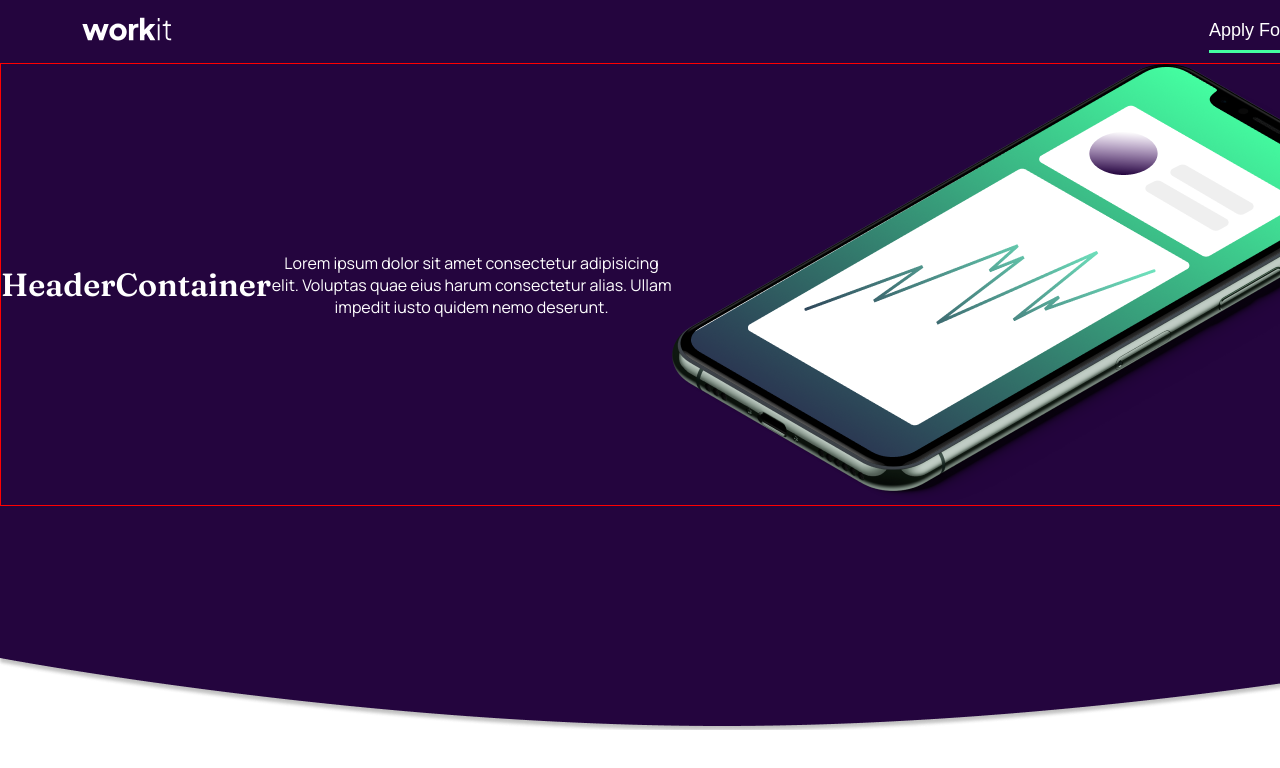
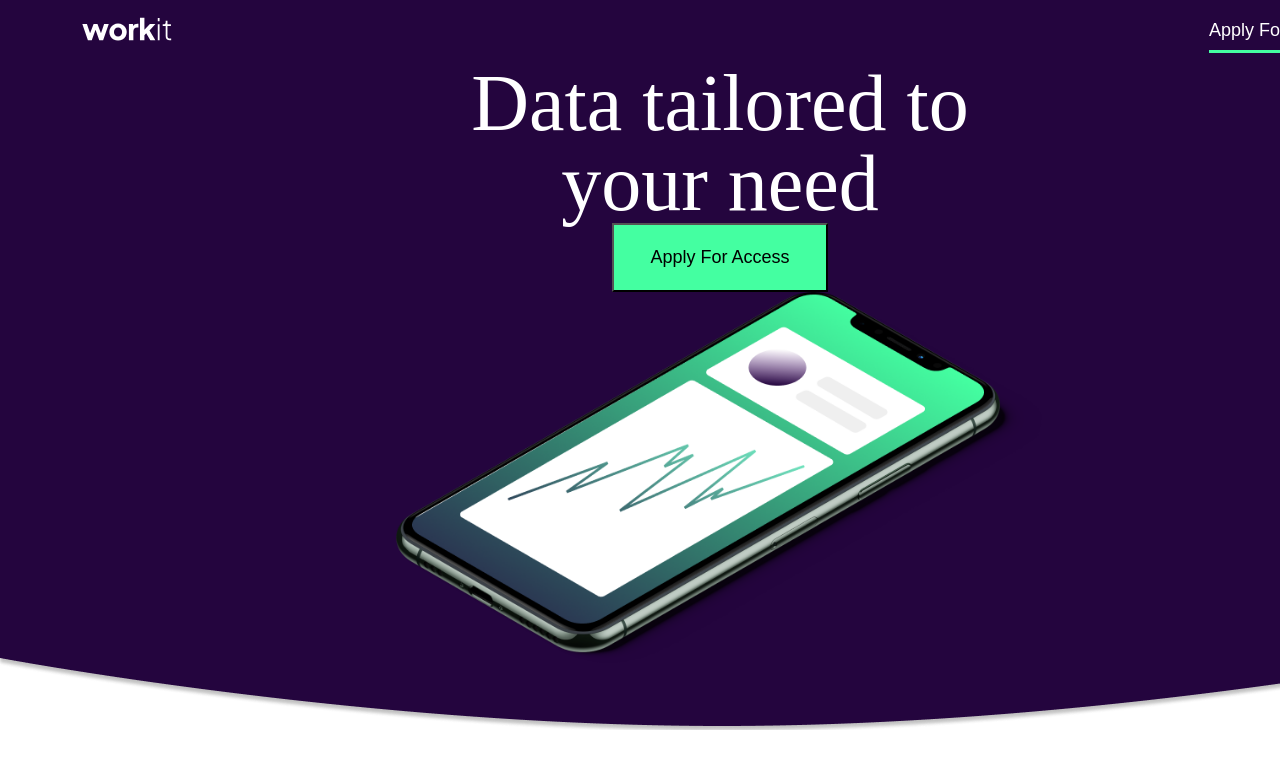
Before and after one commit to PiriyaLapa/workit-landing-page, a React (Create React App) app: page / in a window 1280 px wide. Shown: the top 768 px of the page. Built offline with nearby package versions, Linux system fonts and the light colour scheme.

Commit message:
update header

```diff
--- a/src/Components/ButtonComponents.tsx
+++ b/src/Components/ButtonComponents.tsx
@@ -14,7 +14,7 @@ const StylePrimaryBtn = styled.button<{ theme: typeof theme }>`
     background-color: ${(props) => props.theme.darkPurpleColor};
     color: ${(props) => props.theme.EncaplyptusColor};
     border: 1px solid ${(props) => props.theme.EncaplyptusColor};
-    transition: 0.4s;
+    transition: 0.5s;
   }
 `;
 
--- a/src/Components/Header.tsx
+++ b/src/Components/Header.tsx
@@ -3,8 +3,9 @@ import styled from "styled-components";
 import { theme } from "../utility";
 import Navbar from "./Navbar";
 import ImgContainer from "../assets/Rectangle.png";
-import HeroImgSource from '../assets/moblie.png';
+import HeroImgSource from "../assets/moblie.png";
 import { HeroImg } from "./ImgHero";
+import { PrimaryBtn } from "./ButtonComponents";
 
 const HeaderContainer = styled.div<{
   theme: typeof theme;
@@ -21,11 +22,21 @@ const HeaderContainer = styled.div<{
 `;
 
 const InnerBox = styled.div`
-  border: 1px solid red;
-  display: flex;
+  display: block;
   align-items: center;
 `;
 
+const TitleHeader = styled.span`
+  margin: 0 auto;
+  width: 40%;
+  height: auto;
+  font-family: "Fraunces 144pt";
+  font-size: 80px;
+  font-weight: 100;
+  line-height: 80px;
+  text-align: center;
+  display: block;
+`;
 
 export default class Header extends Component {
   render(): ReactNode {
@@ -33,14 +44,9 @@ export default class Header extends Component {
       <HeaderContainer theme={theme} urlImg={{ ImgContainer }}>
         <Navbar />
         <InnerBox>
-        <h1>HeaderContainer</h1>
-        <p>
-          Lorem ipsum dolor sit amet consectetur adipisicing elit. Voluptas quae
-          eius harum consectetur alias. Ullam impedit iusto quidem nemo
-          deserunt.
-        </p>
-        {/* <HeroImg urlHero={HeroImgSource} /> */}
-      <HeroImg urlImg={HeroImgSource} />
+          <TitleHeader>Data tailored to your need</TitleHeader>
+          <PrimaryBtn />
+          <HeroImg urlImg={HeroImgSource} />
         </InnerBox>
       </HeaderContainer>
     );
--- a/src/Components/ImgHero.tsx
+++ b/src/Components/ImgHero.tsx
@@ -6,8 +6,10 @@ interface ImgHeroProps{
 }
 
 const StyledHeroImg = styled.img`
-    width:100%;
+    width:45%;
     height:auto;
+    display:block;
+    margin:0 auto;
 `;
 
 export class HeroImg extends Component<ImgHeroProps>{
```
